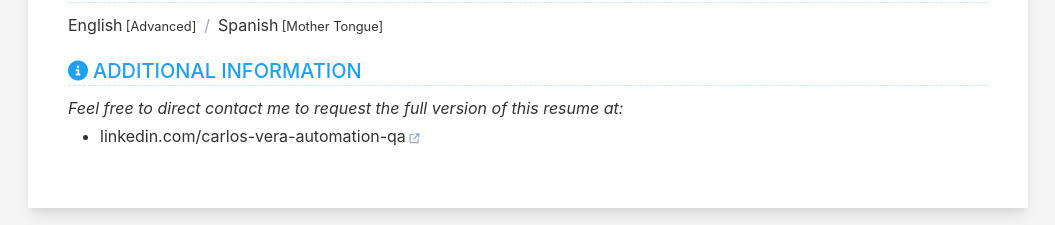
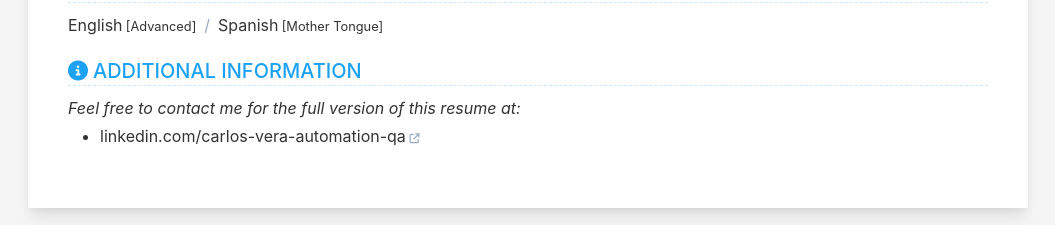
Before and after one commit to cvera08/short-resume, a Jekyll site: the page built from index.html, in a window 1280 px wide and 900 px high, scrolled down 1750 px. Shown: the part 672-897 px from the top of the window, without its empty margins (112-1167 px from the left). Built offline with Jekyll 4.4.1, drawn with Linux system fonts in a browser that asks for light colours.

Commit message:
chore: shorter contact me

```diff
--- a/_data/data.yml
+++ b/_data/data.yml
@@ -184,5 +184,5 @@ publication:
   order: 12
   title: ADDITIONAL INFORMATION
   description: |
-    *Feel free to direct contact me to request the full version of this resume at:*
+    *Feel free to contact me for the full version of this resume at:*
     - [linkedin.com/carlos-vera-automation-qa](https://www.linkedin.com/in/carlos-vera-automation-qa)
```
